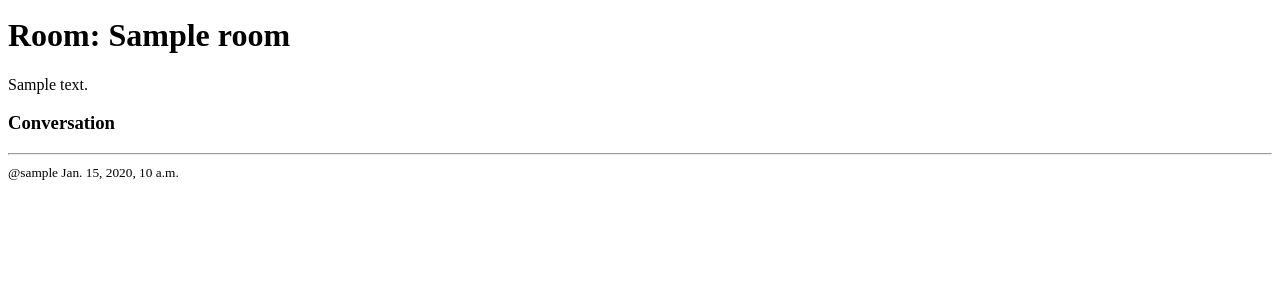
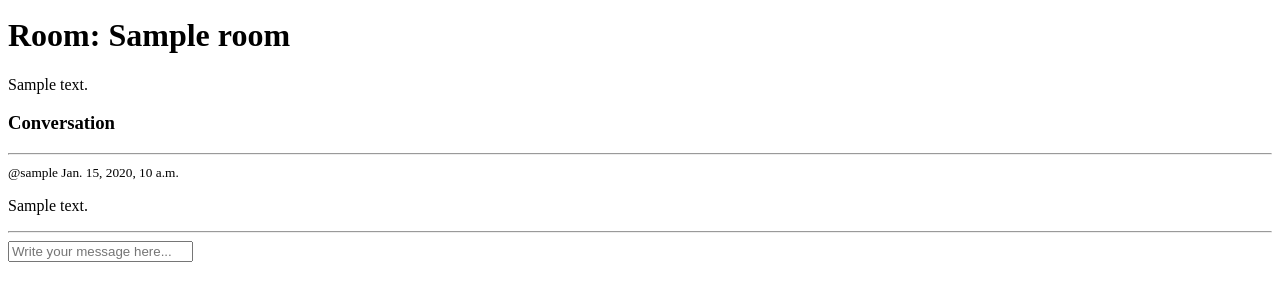
Before and after one commit to quevinrai/studybud, a Django app: page /room/1/ in a window 1280 px wide. Shown: the part 183-484 px from the top of the page. Run offline with Django 4.2, Linux system fonts and the light colour scheme; a user stored in the database is signed in; tables that the repository leaves empty hold one stand-in row (values such as "Sample post").

Commit message:
Add div code for comment form

```diff
--- a/base/templates/base/room.html
+++ b/base/templates/base/room.html
@@ -1,7 +1,6 @@
 {% extends 'main.html' %}
 
 {% block content %}
-
     <h1>Room: {{ room }}</h1>
 
     <p>{{ room.description }}</p>
@@ -13,8 +12,19 @@
         {% for message in room_messages %}
             <div>
                 <small>@{{ message.user }}  {{ message.created }}</small>
+                <p>{{ message.body }}</p>
+                <hr>
             </div>
         {% endfor %}
     </div>
 
+    {% if request.user.is_authenticated %}
+        <div class="comment-form">
+            <form method="POST" action="">
+                {% csrf_token %}
+
+                <input type="text" name="body" placeholder="Write your message here...">
+            </form>
+        </div>
+    {% endif %}
 {% endblock content %}
```
